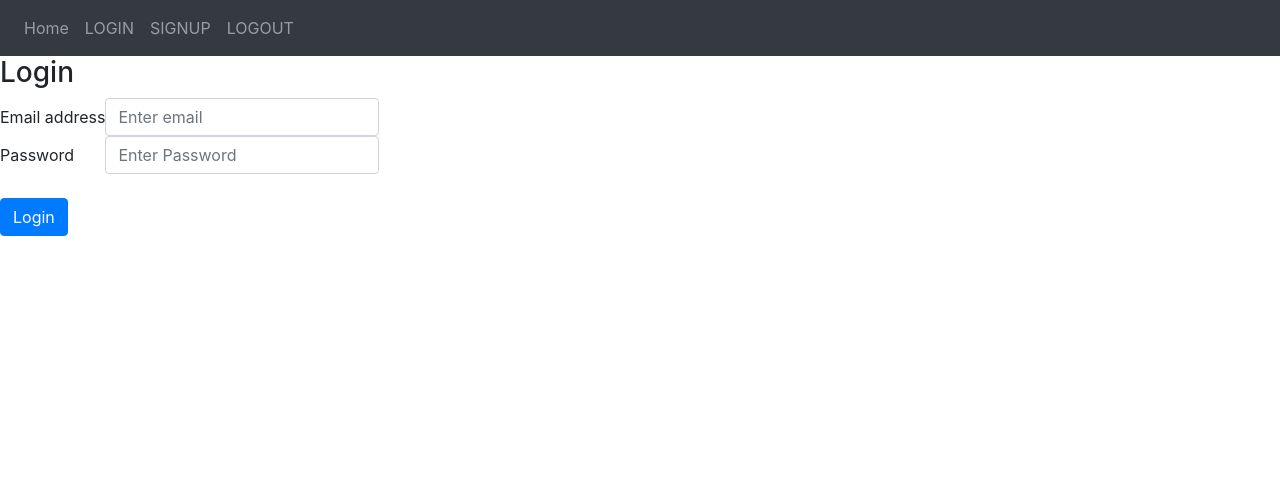
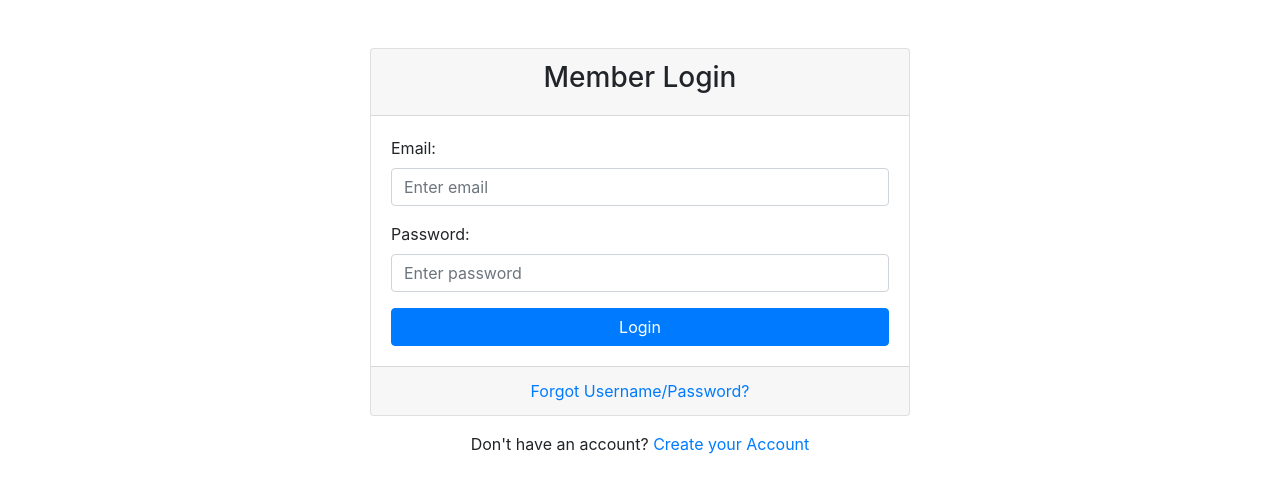
Before and after one commit to Samiimasmoudii/Secure_File_storage_Facial_recognition, a Flask app: page /login in a window 1280 px wide. Shown: the top 493 px of the page. Run offline with Flask 3, Linux system fonts and the light colour scheme; some libraries are stand-ins or nearby versions.

Commit message:
Logout yemchi

```diff
--- a/WebApp/main.py
+++ b/WebApp/main.py
@@ -4,4 +4,4 @@ from website import create_app
 
 app = create_app()
 if __name__ == '__main__' :
-    app.run(debug=False)
+    app.run(debug=True)
--- a/WebApp/website/__init__.py
+++ b/WebApp/website/__init__.py
@@ -1,6 +1,7 @@
 from flask import Flask
 from flask_sqlalchemy import SQLAlchemy
-from os import path
+import os
+from os import path, urandom
 from flask_login import LoginManager
 db= SQLAlchemy()
 DB_NAME= "database.db"
@@ -8,7 +9,7 @@ DB_NAME= "database.db"
 
 def create_app():
     app= Flask(__name__)
-    app.config['SECRET_KEY'] = 'kfjshflakjhflkj'
+    app.config['SECRET_KEY'] = os.urandom(32)
     app.config['SQLALCHEMY_DATABASE_URI']=f'sqlite:///{DB_NAME}'
     db.init_app(app)
 
@@ -28,6 +29,7 @@ def create_app():
     @login_manager.user_loader
     def load_user(id):
         return User.query.get(int(id))
+
     return app
 
 
--- a/WebApp/website/auth.py
+++ b/WebApp/website/auth.py
@@ -1,7 +1,7 @@
-from flask import Blueprint, render_template, request,flash,redirect , url_for
+from flask import Blueprint, render_template, request,flash,redirect , url_for,session
 from .models import User
 from . import db
-from flask_login import login_user, login_required,logout_user, current_user
+from flask_login import login_user, login_required, logout_user, current_user
 from werkzeug.security import generate_password_hash, check_password_hash
 
 
@@ -11,7 +11,6 @@ from werkzeug.security import generate_password_hash, check_password_hash
 
 auth = Blueprint('auth',__name__ )
 @auth.route( '/login' , methods=['POST' ,'get' ])
-
 def login():
     data = request.form
     print(data)
@@ -23,10 +22,10 @@ def login():
             if check_password_hash(user.password, password):
                 flash('Logged in Successfully ', category='success')
                 login_user(user, remember=True)
-                return redirect(url_for('views.home'))
+                return redirect(url_for('views.drive'))
             else :
                 flash('Login Error ! Please Check your Email and/or Password ', category='error')
-    return render_template( 'login.html')
+    return render_template('login.html')
 
 
 
@@ -36,16 +35,18 @@ def login():
 @auth.route('/logout')
 @login_required
 def logout():
+    print("Logout route accessed")
     logout_user()
     return redirect(url_for('auth.login'))
 
 
 @auth.route('/signup',methods=['POST', 'get'])
 def signup():
+
     if request.method == 'POST':
         email=request.form.get('email')
         firstName=request.form.get('firstName')
-        user=User.query.filter_by(email=email)
+        user=User.query.filter_by(email=email).first()
         password1=request.form.get('password1')
         password2=request.form.get('password2')
         if user:
--- a/WebApp/website/templates/base.html
+++ b/WebApp/website/templates/base.html
@@ -9,7 +9,7 @@
     <link rel="stylesheet" href="https://stackpath.bootstrapcdn.com/font-awesome/4.7.0/css/font-awesome.min.css"
         crossorigin="anonymous" />
 </head>
-<title>{% block title %}Home{% endblock %}</title>
+<title>{% block title %}Base{% endblock %}</title>
 
 <body>
     <nav class="navbar navbar-expand-lg navbar-dark bg-dark">
@@ -19,10 +19,10 @@
         </button>
         <div class="collapse navbar-collapse" id="navbar">
             <div class="navbar-nav">
-                <a class="nav-item nav-link" id="home" href="/">Home</a>
+                <a class="nav-item nav-link" id="home" href="/home">Home</a>
                 <a class="nav-item nav-link" id='login' href="/login">LOGIN</a>
                 <a class="nav-item nav-link" id="signup" href="/signup">SIGNUP</a>
-                <a class="nav-item nav-link" id="logout" href="/">LOGOUT</a>
+                <a class="nav-item nav-link" id="logout" href="/logout">LOGOUT</a>
 
             </div>
         </div>
@@ -43,7 +43,7 @@
     <!-- Your HTML content -->
 
 
-    {% block content %}{% endblock %}
+    {% block content %}This is Base {% endblock %}
 
 
     <script type="text/javascript" src="{{url_for('static',filename='index.js')}}"></script>
--- a/WebApp/website/templates/home.html
+++ b/WebApp/website/templates/drive.html
@@ -3,5 +3,5 @@
 
 
 {% block content %}
-<h1>This is the home page </h1>
+<h1>Welcome To the Home Page == Drive </h1>
 {% endblock %}
--- a/WebApp/website/templates/login.html
+++ b/WebApp/website/templates/login.html
@@ -1,24 +1,77 @@
-{% extends "base.html" %}
-<title>{% block title %}Login{% endblock %}</title>
+<!DOCTYPE html>
+<html lang="en">
+<head>
+    <meta charset="UTF-8">
+    <meta name="viewport" content="width=device-width, initial-scale=1">
+    <title>Login V1</title>
+    <!-- Bootstrap CSS -->
+    <link rel="stylesheet" href="https://stackpath.bootstrapcdn.com/bootstrap/4.4.1/css/bootstrap.min.css"
+        integrity="sha384-Vkoo8x4CGsO3+Hhxv8T/Q5PaXtkKtu6ug5TOeNV6gBiFeWPGFN9MuhOf23Q9Ifjh" crossorigin="anonymous" />
+    <!-- Font Awesome CSS -->
+    <link rel="stylesheet" href="https://stackpath.bootstrapcdn.com/font-awesome/4.7.0/css/font-awesome.min.css"
+        crossorigin="anonymous" />
+</head>
+<body>
 
-
-{% block content %}
-
-<form action="/login" method="POST">
-    <h3 style="text-align: left" > Login</h3>
-    <div class="form-group" style="display: table-row">
-        <label for="email" style="display:table-cell">Email address</label>
-        <input type="email" style="display:table-cell" class="form-control" id="email" name="email" placeholder="Enter email" />
-
+    {% with messages = get_flashed_messages(with_categories=true) %}
+    {% if messages %}
+        {% for category, message in messages %}
+            <div class="alert alert-{{ category }} alert-dismissable fade show" role="alert">
+                {{ message }}
+                <button type="button" class="close" data-dismiss="alert">
+                    <span aria-hidden="true">&times;</span>
+                </button>
+            </div>
+        {% endfor %}
+    {% endif %}
+    {% endwith %}
+    <div class="limiter">
+        <div class="container">
+            <div class="row justify-content-center">
+                <div class="col-md-6">
+                    <div class="card mt-5">
+                        <div class="card-header">
+                            <h3 class="text-center">Member Login</h3>
+                        </div>
+                        <div class="card-body">
+                            <form class="login100-form validate-form" action="/login" method="POST">
+                                <div class="form-group">
+                                    <label for="email">Email:</label>
+                                    <input class="form-control" type="email" name="email" id="email" placeholder="Enter email">
+                                </div>
+                                <div class="form-group">
+                                    <label for="password">Password:</label>
+                                    <input class="form-control" type="password" name="password" id="password" placeholder="Enter password">
+                                </div>
+                                <button class="btn btn-primary btn-block" type="submit">Login</button>
+                            </form>
+                        </div>
+                        <div class="card-footer text-center">
+                            <a href="#">Forgot Username/Password?</a>
+                        </div>
+                    </div>
+                    <div class="text-center mt-3">
+                        <span>Don't have an account?</span>
+                        <a href="/signup">Create your Account</a>
+                    </div>
+                </div>
+            </div>
+        </div>
     </div>
 
-    <div class="form-group" style="display: table-row">
-        <label for="password" style="display:table-cell">Password</label>
-        <input type="password" style="display:table-cell" class="form-control" id="password" name="password" placeholder="Enter Password" />
+    <!-- Bootstrap JS -->
 
-    </div>
+    <script type="text/javascript" src="{{url_for('static',filename='index.js')}}"></script>
 
-    <br />
-    <button type="submit" class="btn btn-primary">Login</button>
-</form>
-{% endblock %}
+    <script src="https://code.jquery.com/jquery-3.2.1.slim.min.js"
+        integrity="sha384-KJ3o2DKtIkvYIK3UENzmM7KCkRr/rE9/Qpg6aAZGJwFDMVNA/GpGFF93hXpG5KkN"
+        crossorigin="anonymous"></script>
+    <script src="https://cdnjs.cloudflare.com/ajax/libs/popper.js/1.12.9/umd/popper.min.js"
+        integrity="sha384-ApNbgh9B+Y1QKtv3Rn7W3mgPxhU9K/ScQsAP7hUibX39j7fakFPskvXusvfa0b4Q"
+        crossorigin="anonymous"></script>
+    <script src="https://maxcdn.bootstrapcdn.com/bootstrap/4.0.0/js/bootstrap.min.js"
+        integrity="sha384-JZR6Spejh4U02d8jOt6vLEHfe/JQGiRRSQQxSfFWpi1MquVdAyjUar5+76PVCmYl"
+        crossorigin="anonymous"></script>
+
+</body>
+</html>
```
Also changed, not shown: WebApp/instance/pwd_change.py (added, +30 -0 lines), WebApp/website/views.py (+37 -4 lines), WebApp/instance/database.db.
